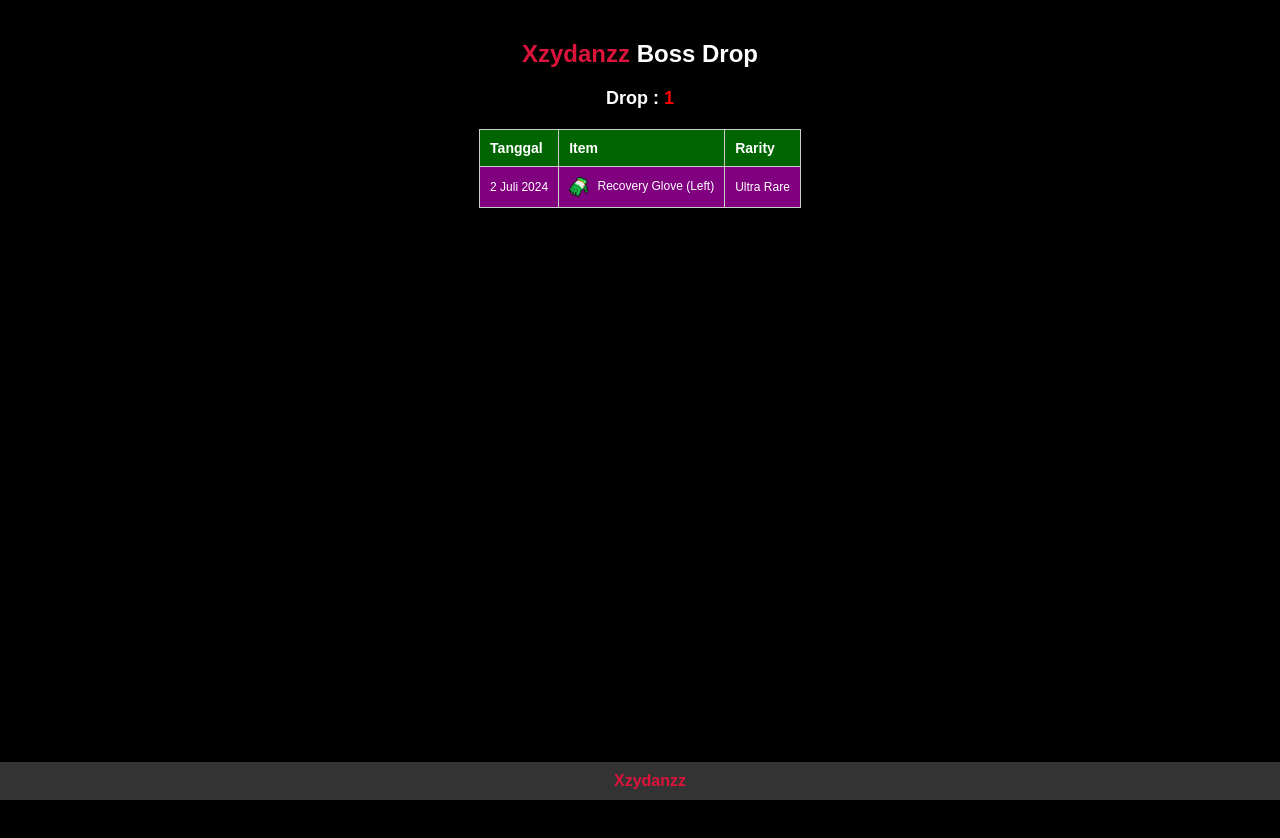
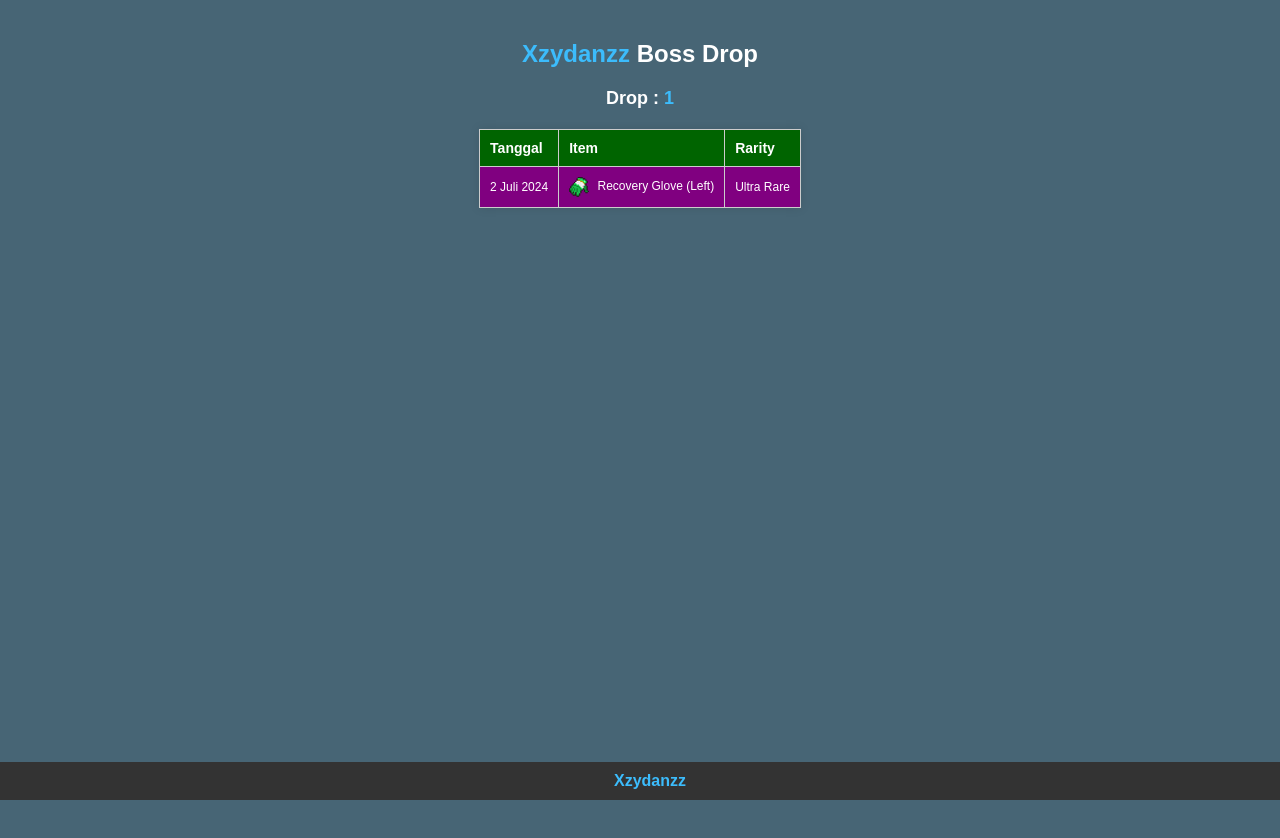
Before and after one commit to sedulurkoncolawas/drop_boss_rucoy, a plain HTML site: page index.html in a window 1280 px wide. Drawn offline with Linux system fonts and the light colour scheme.

Commit message:
Update index.html

```diff
--- a/index.html
+++ b/index.html
@@ -9,7 +9,7 @@
     <style>
         body {
             font-family: Arial, sans-serif;
-            background-color: #000000;
+            background-color: #476575;
             color: white;
             margin: 0;
             padding: 20px;
@@ -38,7 +38,7 @@
             margin-bottom: 20px;
         }
         #totalDrops {
-            color: red;
+            color: #3CBCFC;
         }
         table {
             width: 100%;
@@ -68,7 +68,7 @@
         }
         .dz {
             text-decoration: none;
-            color: crimson;
+            color: #3CBCFC;
             font-weight: bold;
         }
         .dz:hover {
@@ -95,7 +95,7 @@
             left: 0;
         }
         .footer a {
-          color: crimson;
+          color: #3CBCFC;
           font-family: Arial;
           font-weight: bold;
           text-decoration: none;
```
